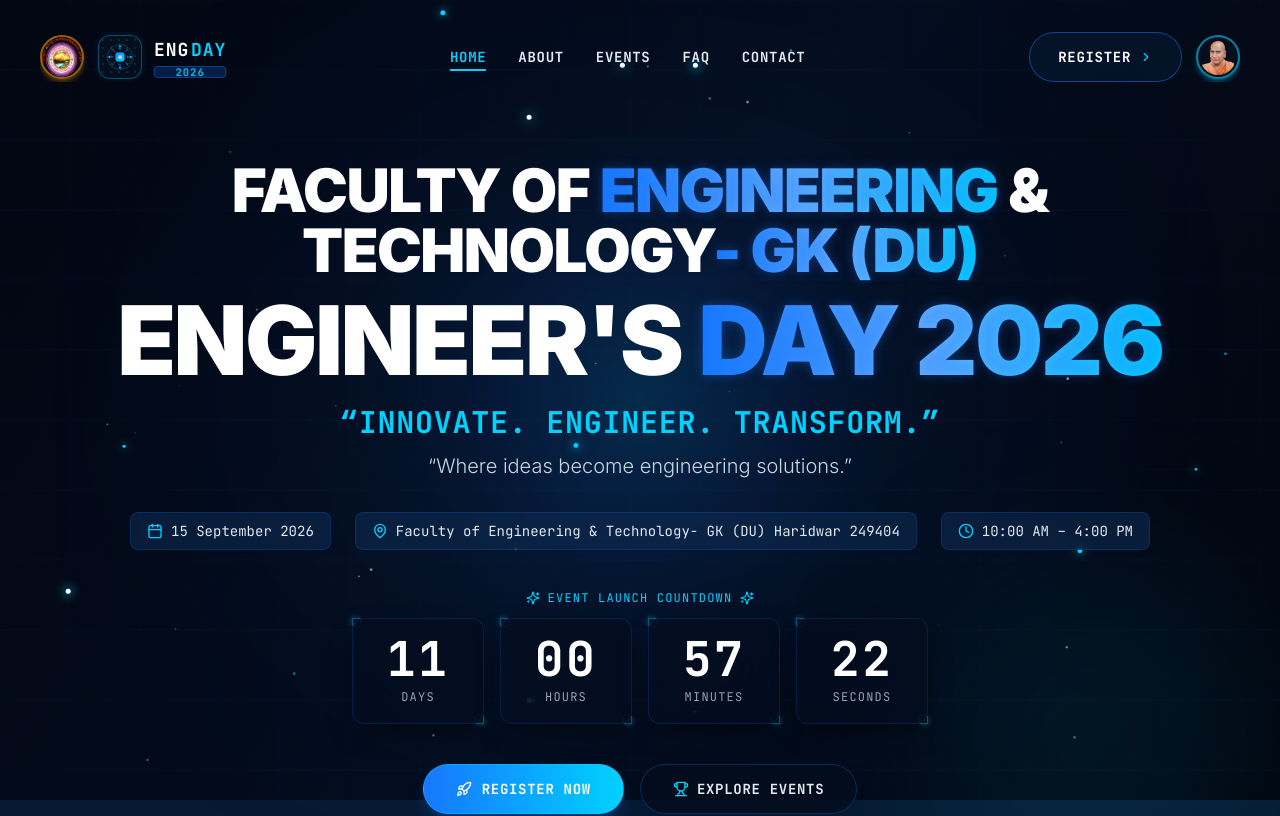
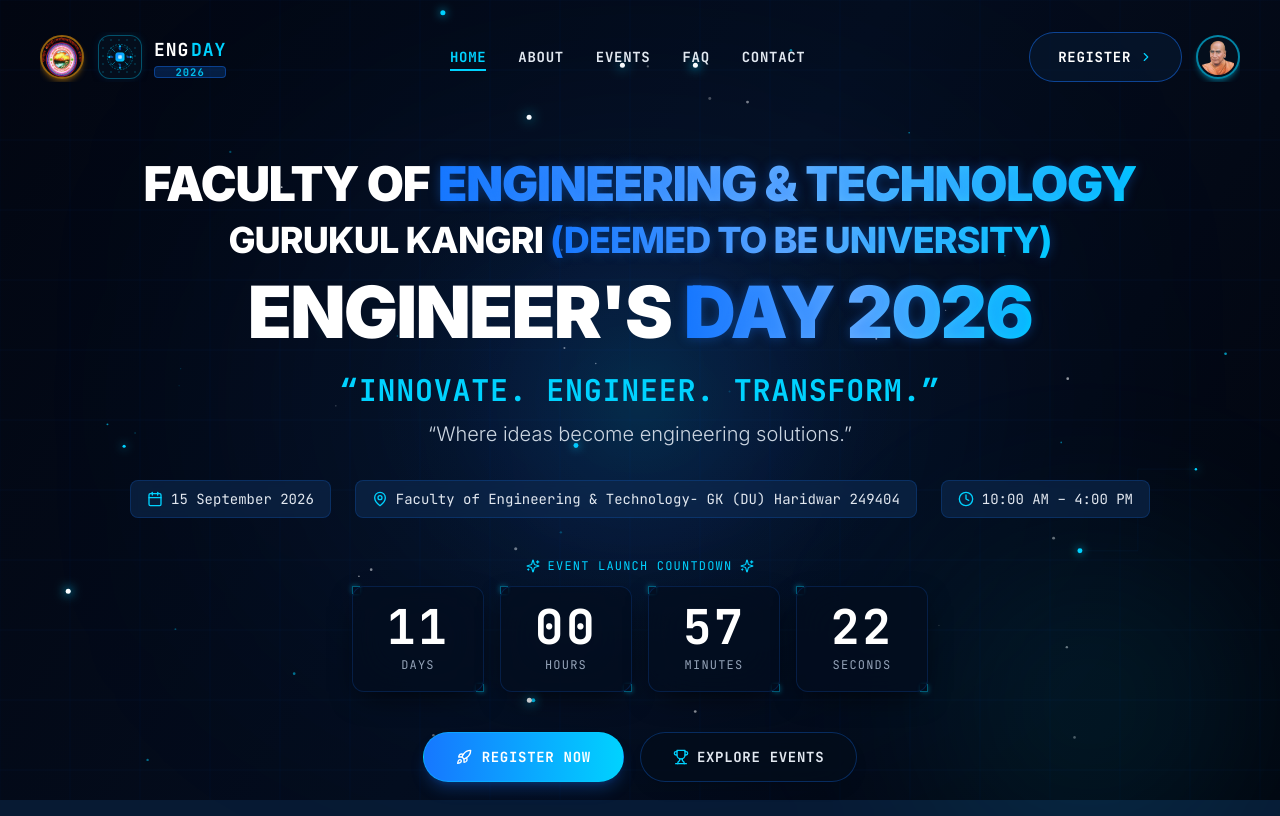
Before and after one commit to UjjwalRaj2025/EventManag_Eng_DAY, a React (Vite) app: page / in a window 1280 px wide. Shown: the top 816 px of the page. Built offline with nearby package versions, Linux system fonts and the light colour scheme.

Commit message:
Update Hero main title to 3 distinct lines with smooth glowing blue highlights

```diff
--- a/src/components/Hero.jsx
+++ b/src/components/Hero.jsx
@@ -49,13 +49,23 @@
       <div className="max-w-7xl mx-auto px-4 sm:px-6 lg:px-8 relative z-10 text-center">
 
 
-        {/* Main Title */}
-        <h1 className="text-2xl sm:text-5xl md:text-2xl lg:text-6xl font-black text-white tracking-tight uppercase leading-none font-sans mb-3">
-          Faculty of <span className="text-transparent bg-clip-text bg-gradient-to-r from-electric-500 via-electric-300 to-electric-cyan text-glow"> Engineering</span> & Technology<span className="text-transparent bg-clip-text bg-gradient-to-r from-electric-500 via-electric-300 to-electric-cyan text-glow">- GK (DU)</span>
-        </h1>
-        <h1 className="text-4xl sm:text-6xl md:text-7xl lg:text-8xl font-black text-white tracking-tight uppercase leading-none font-sans mb-4">
-          Engineer's <span className="text-transparent bg-clip-text bg-gradient-to-r from-electric-500 via-electric-300 to-electric-cyan text-glow">DAY 2026</span>
-        </h1>
+        {/* Main Title (3 Lines with Smooth Glowing Blue Word Highlights) */}
+        <div className="mb-6 space-y-2 sm:space-y-3">
+          {/* Line 1: Faculty of Engineering & Technology */}
+          <h1 className="text-xl sm:text-3xl md:text-4xl lg:text-5xl font-black text-white tracking-tight uppercase leading-tight font-sans transition-all duration-700 hover:scale-[1.01]">
+            Faculty of <span className="text-transparent bg-clip-text bg-gradient-to-r from-electric-500 via-electric-300 to-electric-cyan text-glow">Engineering & Technology</span>
+          </h1>
+
+          {/* Line 2: Gurukul Kangri Deemed to be University */}
+          <h2 className="text-lg sm:text-2xl md:text-3xl lg:text-4xl font-extrabold text-white tracking-tight uppercase leading-tight font-sans transition-all duration-700 hover:scale-[1.01]">
+            Gurukul Kangri <span className="text-transparent bg-clip-text bg-gradient-to-r from-electric-500 via-electric-300 to-electric-cyan text-glow">(Deemed to be University)</span>
+          </h2>
+
+          {/* Line 3: Engineer's DAY 2026 */}
+          <h1 className="text-3xl sm:text-5xl md:text-6xl lg:text-7xl font-black text-white tracking-tight uppercase leading-none font-sans pt-1 transition-all duration-700 hover:scale-[1.01]">
+            Engineer's <span className="text-transparent bg-clip-text bg-gradient-to-r from-electric-500 via-electric-300 to-electric-cyan text-glow">DAY 2026</span>
+          </h1>
+        </div>
 
         {/* Theme Tagline */}
         <h2 className="text-xl sm:text-3xl font-extrabold text-electric-cyan tracking-wide uppercase font-mono mb-3">
```
